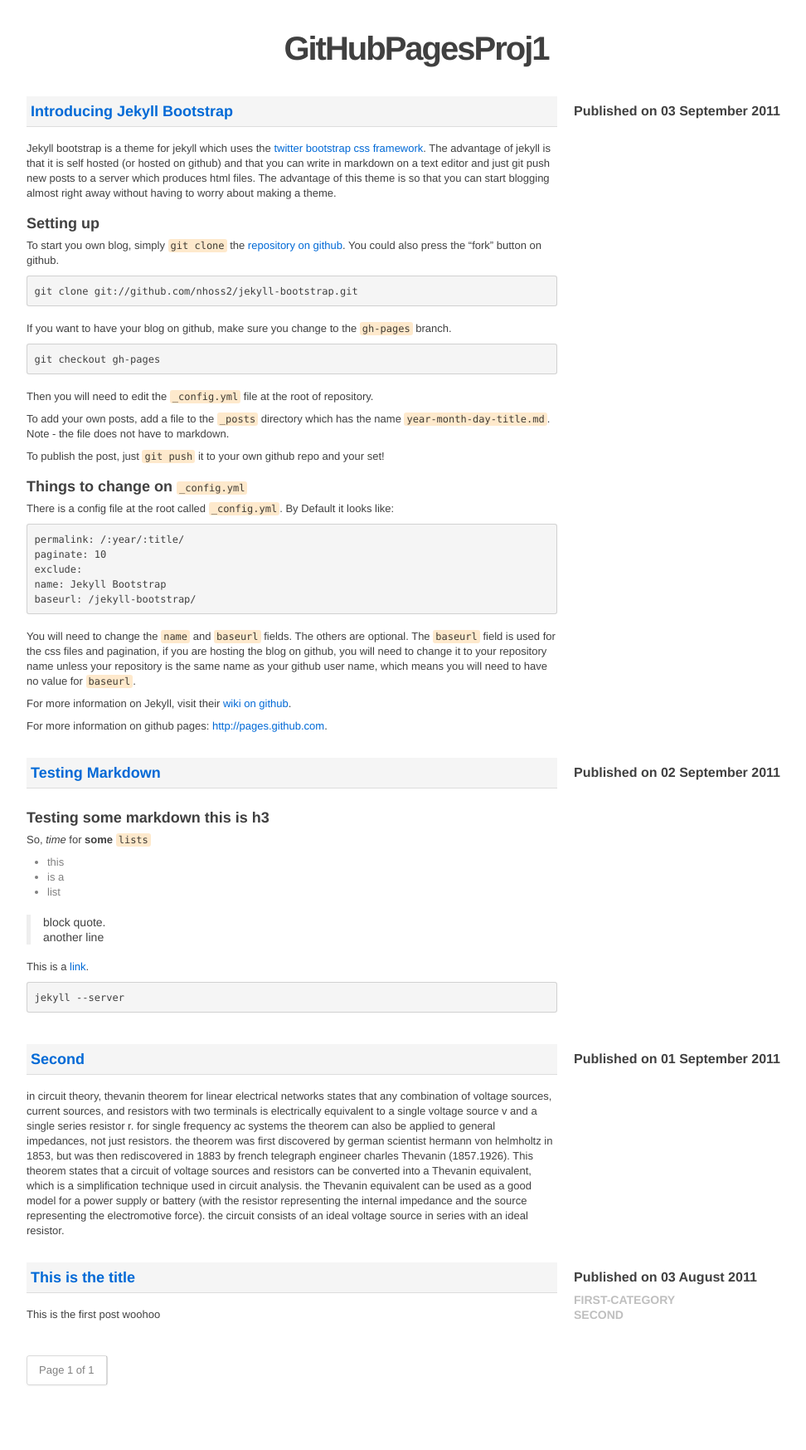
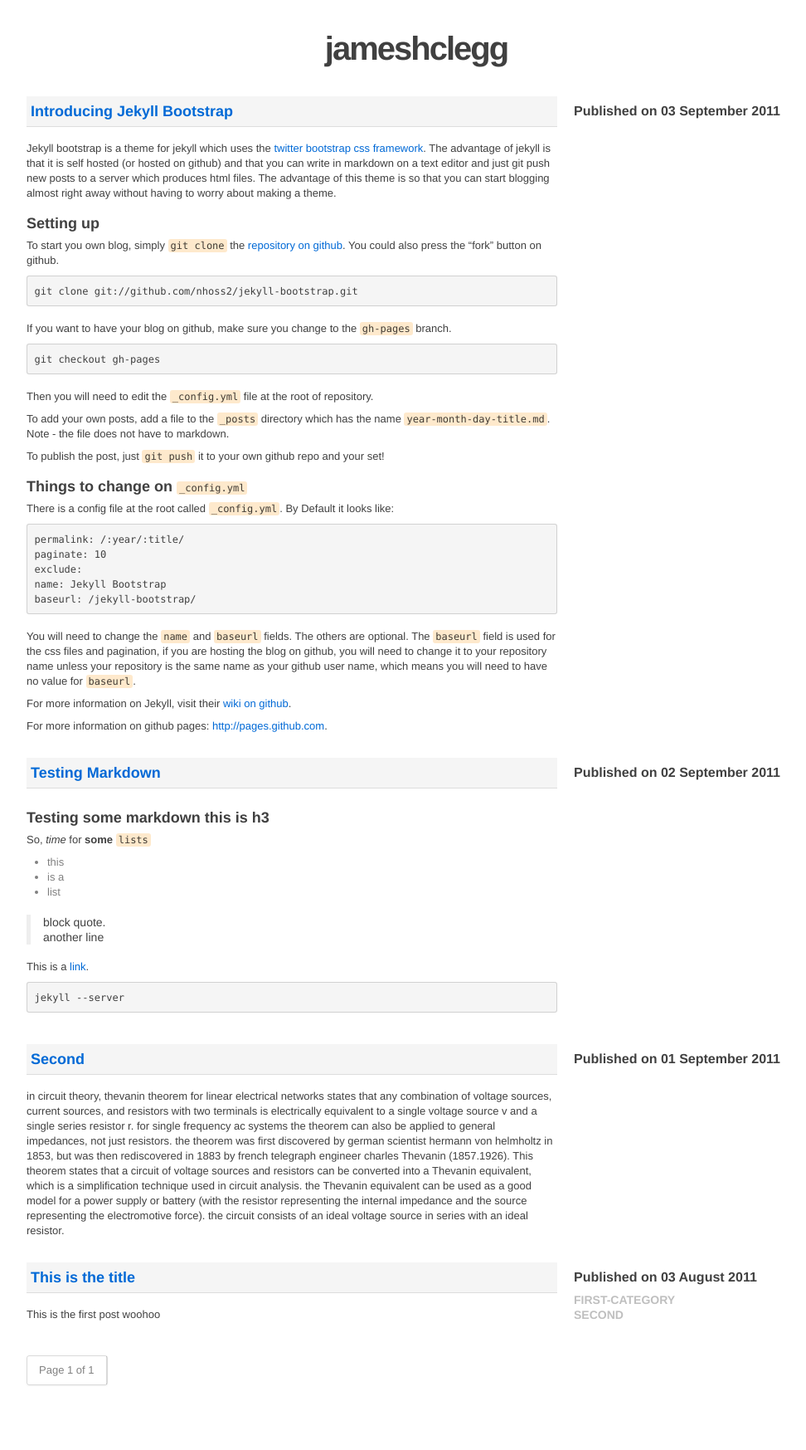
Before and after one commit to jameshclegg/GitHubPagesProj1, a Jekyll site: the page built from index.html, in a window 1280 px wide. Shown: the whole page at 83% size, without its empty margins (138-1110 px from the left). Built offline with Jekyll 4.4.1, drawn with Linux system fonts in a browser that asks for light colours; the list of posts is cut into pages by our own code.

Commit message:
Commit gemfile, commit changes in config file

```diff
--- /dev/null
+++ b/Gemfile
@@ -0,0 +1,2 @@
+source 'https://rubygems.org'
+gem 'github-pages'
--- a/_config.yml
+++ b/_config.yml
@@ -2,5 +2,5 @@
 permalink: /:year/:title/
 paginate: 10
 exclude: []
-name: GitHubPagesProj1
-url: http://jameshclegg.github.io/GitHubPagesProj1
+name: jameshclegg
+baseurl: /GitHubPagesProj1/
```
Also changed, not shown: Gemfile.lock (added).
